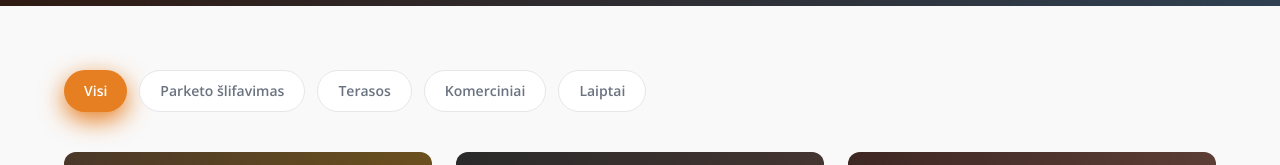
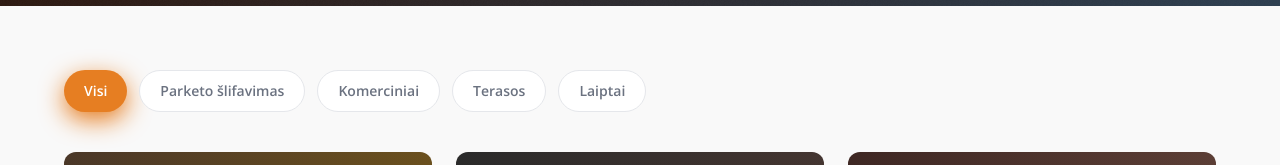
Before and after one commit to Tyxas/Mistras, a Next.js app: page /atlikti-darbai in a window 1280 px wide. Shown: the part 362-527 px from the top of the page. Built offline with nearby package versions, Linux system fonts and the light colour scheme; no server answers.

Commit message:
feat(portfolio): Dynamic filters based on WordPress categories

```diff
--- a/src/components/portfolio/PortfolioFilter.tsx
+++ b/src/components/portfolio/PortfolioFilter.tsx
@@ -9,12 +9,13 @@ import { portfolio } from '@/lib/content'
 interface PortfolioFilterProps {
   activeFilter: string
   onFilterChange: (filter: string) => void
+  dynamicCategories: string[]
 }
 
-export default function PortfolioFilter({ activeFilter, onFilterChange }: PortfolioFilterProps) {
+export default function PortfolioFilter({ activeFilter, onFilterChange, dynamicCategories }: PortfolioFilterProps) {
   return (
     <div className="flex flex-wrap gap-3 mb-10">
-      {portfolio.filterLabels.map((label) => (
+      {dynamicCategories.map((label) => (
         <button
           key={label}
           onClick={() => onFilterChange(label)}
--- a/src/components/portfolio/PortfolioGrid.tsx
+++ b/src/components/portfolio/PortfolioGrid.tsx
@@ -30,13 +30,20 @@ export default function PortfolioGrid({ initialProjects = PLACEHOLDER_PROJECTS }
 
   const projectsToUse = initialProjects.length > 0 ? initialProjects : PLACEHOLDER_PROJECTS
 
+  // Dynamically calculate unique categories from projects
+  const dynamicCategories = ['Visi', ...Array.from(new Set(projectsToUse.map(p => p.category)))]
+
   const filteredProjects = filter === 'Visi'
     ? projectsToUse
     : projectsToUse.filter((p) => p.category === filter)
 
   return (
     <>
-      <PortfolioFilter activeFilter={filter} onFilterChange={setFilter} />
+      <PortfolioFilter
+        activeFilter={filter}
+        onFilterChange={setFilter}
+        dynamicCategories={dynamicCategories}
+      />
 
       <div className="grid grid-cols-1 sm:grid-cols-2 lg:grid-cols-3 gap-6">
         {filteredProjects.map((project, i) => (
```
